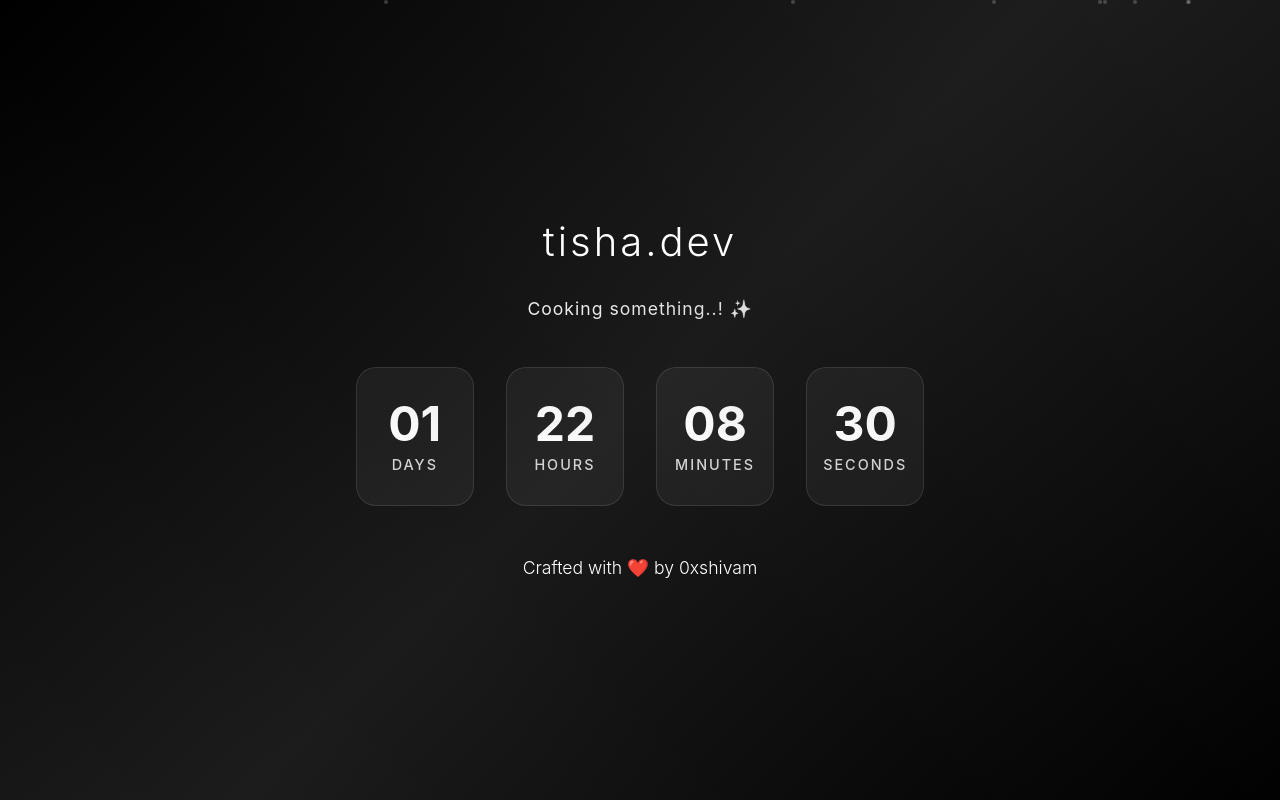
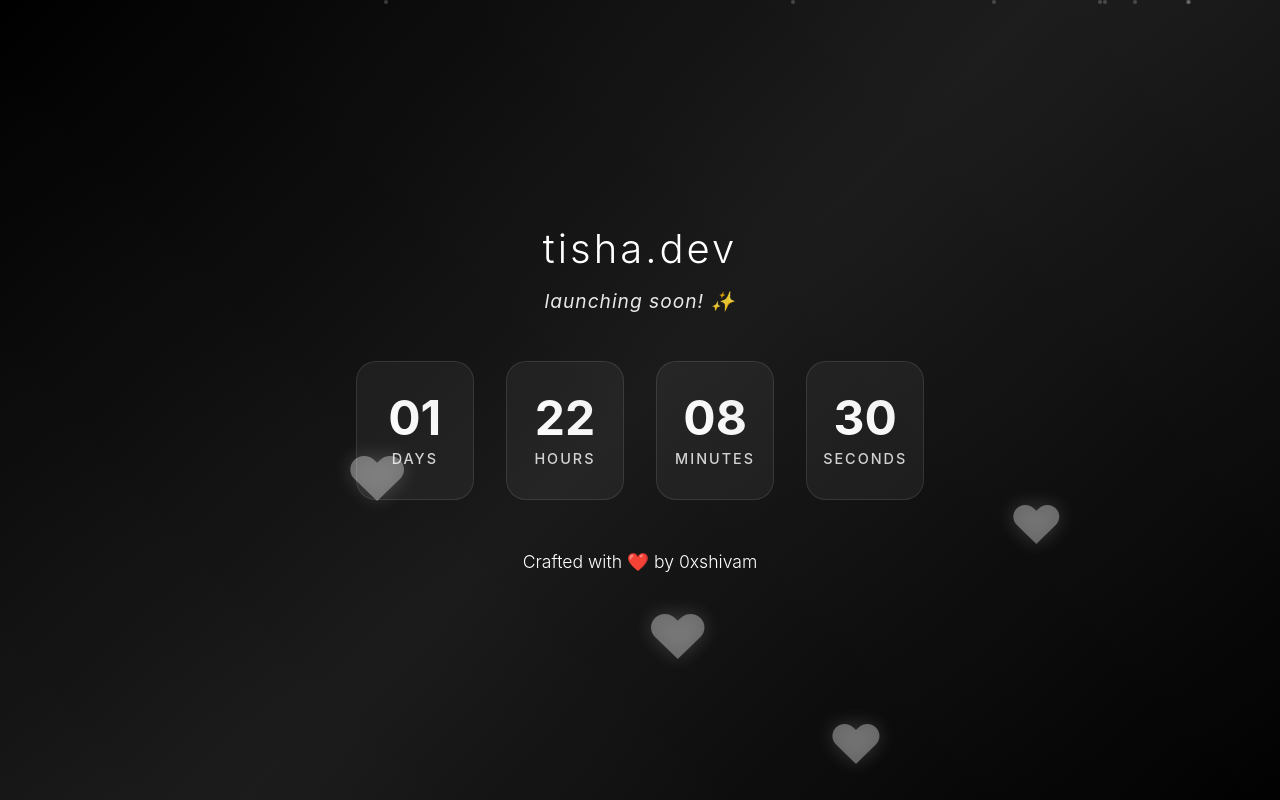
Before and after one commit to 0xshivam/sitelaunch, a plain HTML site: page index.html in a window 1280 px wide. Drawn offline with Linux system fonts and the light colour scheme.

Commit message:
Update index.html

```diff
--- a/index.html
+++ b/index.html
@@ -20,6 +20,7 @@
             justify-content: center;
             color: white;
             overflow: hidden;
+            position: relative;
         }
 
         .background-animation {
@@ -38,6 +39,43 @@
             50% { background-position: 100% 100%; }
         }
 
+        .hearts-container {
+            position: absolute;
+            top: 0;
+            left: 0;
+            width: 100%;
+            height: 100%;
+            pointer-events: none;
+            z-index: 0;
+        }
+
+        .heart {
+            position: absolute;
+            font-size: 60px;
+            color: rgba(255, 255, 255, 0.6);
+            opacity: 0;
+            animation: floatUp 12s linear infinite;
+            z-index: -1;
+            text-shadow: 0 0 20px rgba(255, 255, 255, 0.3);
+        }
+
+        @keyframes floatUp {
+            0% {
+                transform: translateY(100vh);
+                opacity: 0;
+            }
+            5% {
+                opacity: 0.6;
+            }
+            95% {
+                opacity: 0.6;
+            }
+            100% {
+                transform: translateY(-200px);
+                opacity: 0;
+            }
+        }
+
         .container {
             text-align: center;
             z-index: 1;
@@ -50,9 +88,19 @@
             font-size: 2.5rem;
             font-weight: 300;
             letter-spacing: 3px;
+            margin-bottom: 1rem;
+            opacity: 0;
+            animation: fadeInUp 1s ease-out 0.2s forwards;
+        }
+
+        .launch-text {
+            font-size: 1.2rem;
+            font-style: italic;
+            color: rgba(255, 255, 255, 0.9);
             margin-bottom: 2rem;
             opacity: 0;
-            animation: fadeInUp 1s ease-out 0.2s forwards;
+            animation: fadeInUp 1s ease-out 0.4s forwards;
+            letter-spacing: 1px;
         }
 
         .title {
@@ -63,20 +111,6 @@
             -webkit-background-clip: text;
             -webkit-text-fill-color: transparent;
             background-clip: text;
-            opacity: 0;
-            animation: fadeInUp 1s ease-out 0.4s forwards;
-        }
-
-        .subtitle {
-            font-size: 1.1rem;
-            font-weight: 400;
-            margin-bottom: 3rem;
-            opacity: 0.8;
-            background: linear-gradient(90deg, #ffffff, #cccccc);
-            -webkit-background-clip: text;
-            -webkit-text-fill-color: transparent;
-            background-clip: text;
-            letter-spacing: 1px;
             opacity: 0;
             animation: fadeInUp 1s ease-out 0.6s forwards;
         }
@@ -211,11 +245,12 @@
 </head>
 <body>
     <div class="background-animation"></div>
+    <div class="hearts-container" id="heartsContainer"></div>
     <div class="particles" id="particles"></div>
 
     <div class="container">
         <div class="logo">tisha.dev</div>
-        <p class="subtitle">Cooking something..! ✨</p>
+        <div class="launch-text">launching soon! ✨</div>
 
         <div class="countdown" id="countdown">
             <div class="countdown-item">
@@ -255,6 +290,54 @@
             }
         }
 
+        // Create floating hearts
+        function createHeart() {
+            const heartsContainer = document.getElementById('heartsContainer');
+            const heart = document.createElement('div');
+            heart.className = 'heart';
+            heart.innerHTML = '♥';
+
+            // Random horizontal position
+            heart.style.left = Math.random() * 100 + '%';
+
+            // Random size variation for 3D effect
+            const size = Math.random() * 30 + 50; // 50-80px for bigger balloons
+            heart.style.fontSize = size + 'px';
+
+            // Random animation duration for variety
+            const duration = Math.random() * 4 + 10; // 10-14 seconds for slower, more balloon-like
+            heart.style.animationDuration = duration + 's';
+
+            // Random delay for staggered effect
+            heart.style.animationDelay = Math.random() * 3 + 's';
+
+            // Random horizontal drift for balloon effect
+            const drift = (Math.random() - 0.5) * 200; // -100 to 100px drift
+            heart.style.setProperty('--drift', drift + 'px');
+
+            heartsContainer.appendChild(heart);
+
+            // Remove heart after animation completes
+            setTimeout(() => {
+                if (heart.parentNode) {
+                    heart.parentNode.removeChild(heart);
+                }
+            }, (duration + 3) * 1000);
+        }
+
+        // Create hearts continuously
+        function startHeartAnimation() {
+            // Create initial batch
+            for (let i = 0; i < 3; i++) {
+                setTimeout(() => createHeart(), i * 1000);
+            }
+
+            // Continue creating hearts less frequently for bigger balloons
+            setInterval(() => {
+                createHeart();
+            }, 2000);
+        }
+
         // Countdown functionality
         function updateCountdown() {
             const targetDate = new Date('July 26, 2025 00:00:00').getTime();
@@ -281,6 +364,7 @@
         createParticles();
         updateCountdown();
         setInterval(updateCountdown, 1000);
+        startHeartAnimation();
 
         // Add smooth hover effects to countdown items
         document.querySelectorAll('.countdown-item').forEach(item => {
```
